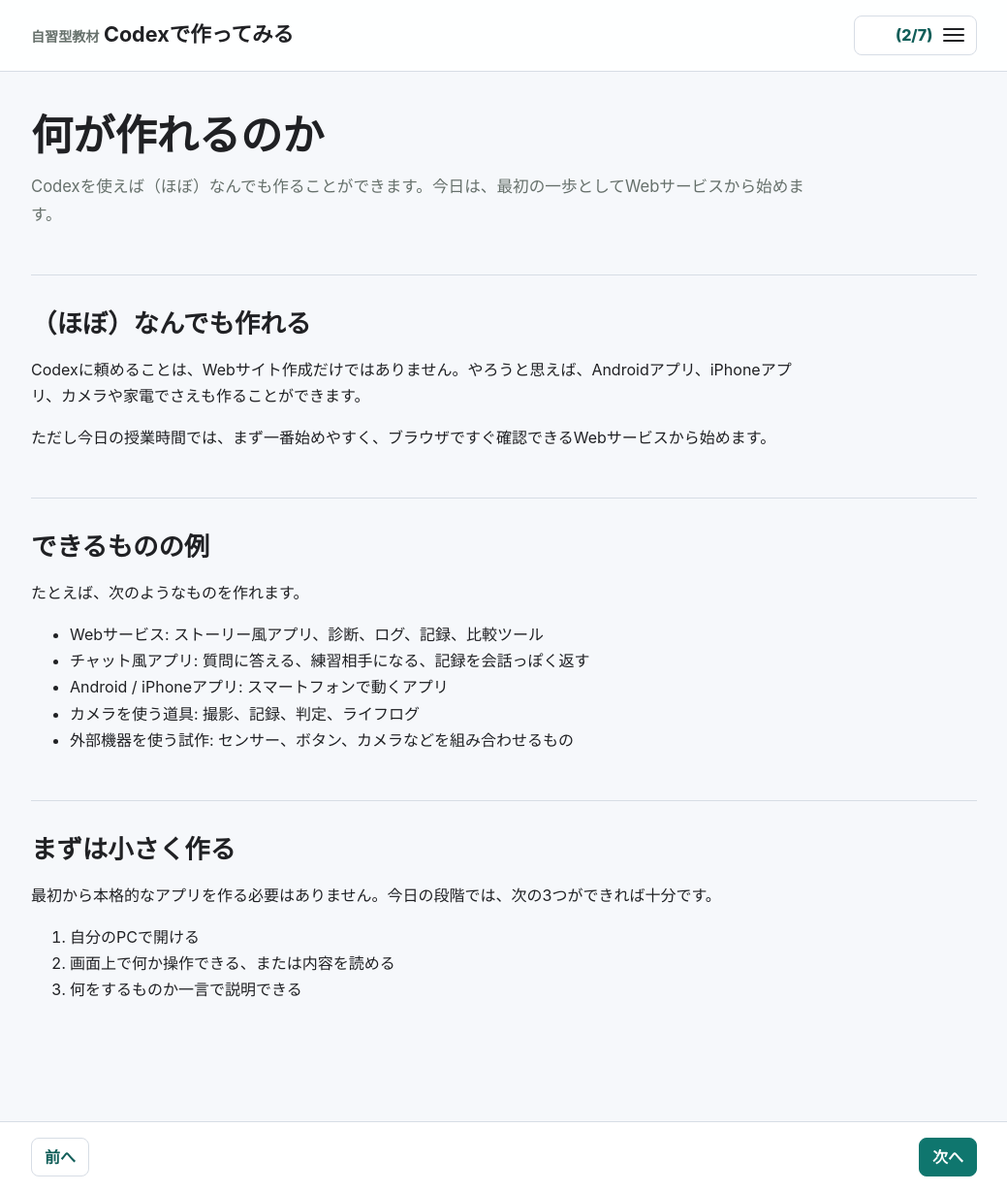
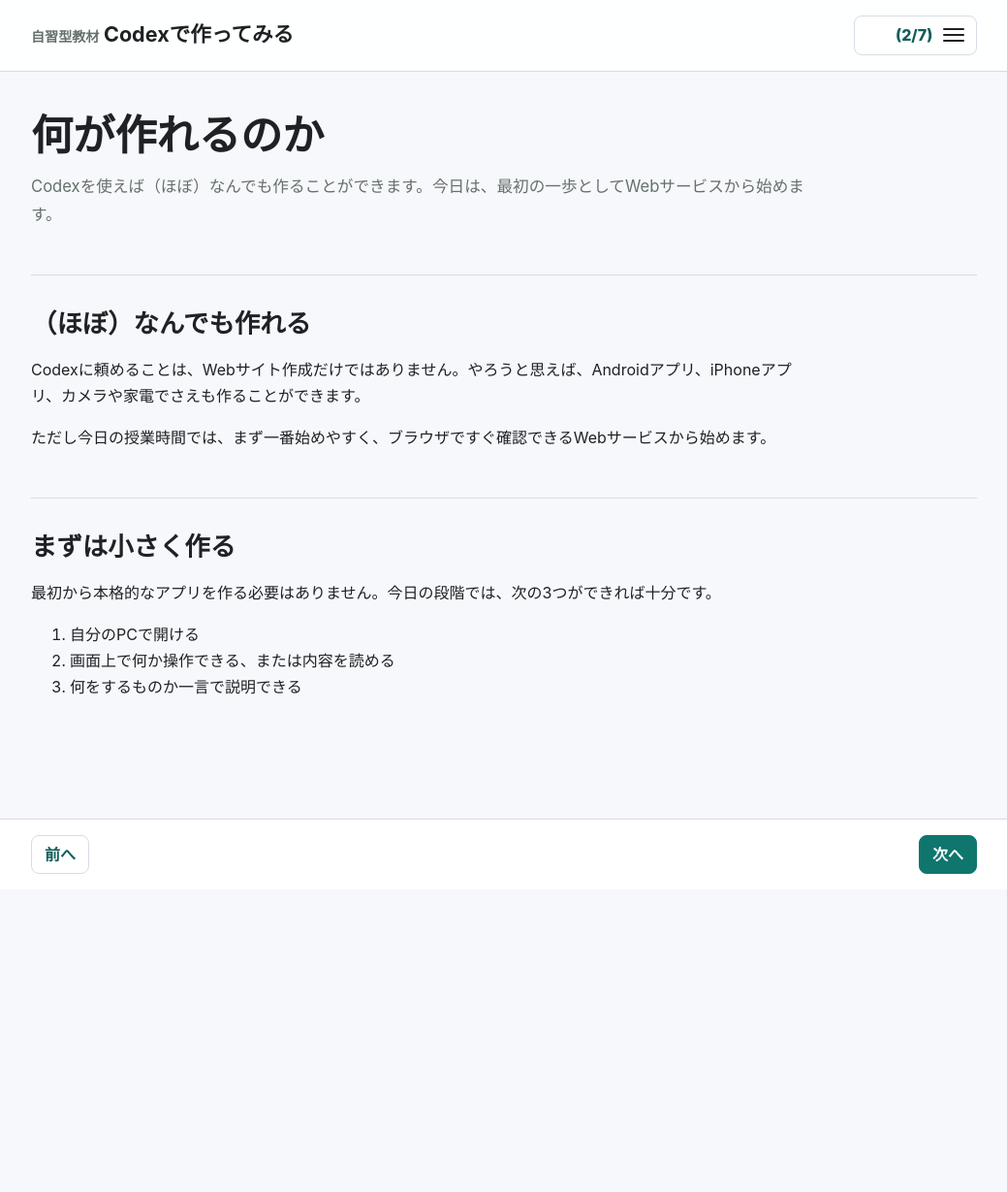
Before and after one commit to rintaro-chujo/designe-lecture, a Jekyll site: the page built from 20260528/can-make/index.md, in a window 1280 px wide. Shown: the whole page at 97% size, without its empty margins (120-1159 px from the left). Built offline with Jekyll 4.4.1, drawn with Linux system fonts in a browser that asks for light colours; after the commit the page ends 917 px from its top, so only the background shows below that.

Commit message:
Refine can-make lesson copy

```diff
--- a/20260528/can-make/index.md
+++ b/20260528/can-make/index.md
@@ -10,16 +10,6 @@ Codexに頼めることは、Webサイト作成だけではありません。や
 
 ただし今日の授業時間では、まず一番始めやすく、ブラウザですぐ確認できるWebサービスから始めます。
 
-## できるものの例
-
-たとえば、次のようなものを作れます。
-
-- Webサービス: ストーリー風アプリ、診断、ログ、記録、比較ツール
-- チャット風アプリ: 質問に答える、練習相手になる、記録を会話っぽく返す
-- Android / iPhoneアプリ: スマートフォンで動くアプリ
-- カメラを使う道具: 撮影、記録、判定、ライフログ
-- 外部機器を使う試作: センサー、ボタン、カメラなどを組み合わせるもの
-
 ## まずは小さく作る
 
 最初から本格的なアプリを作る必要はありません。今日の段階では、次の3つができれば十分です。
```
